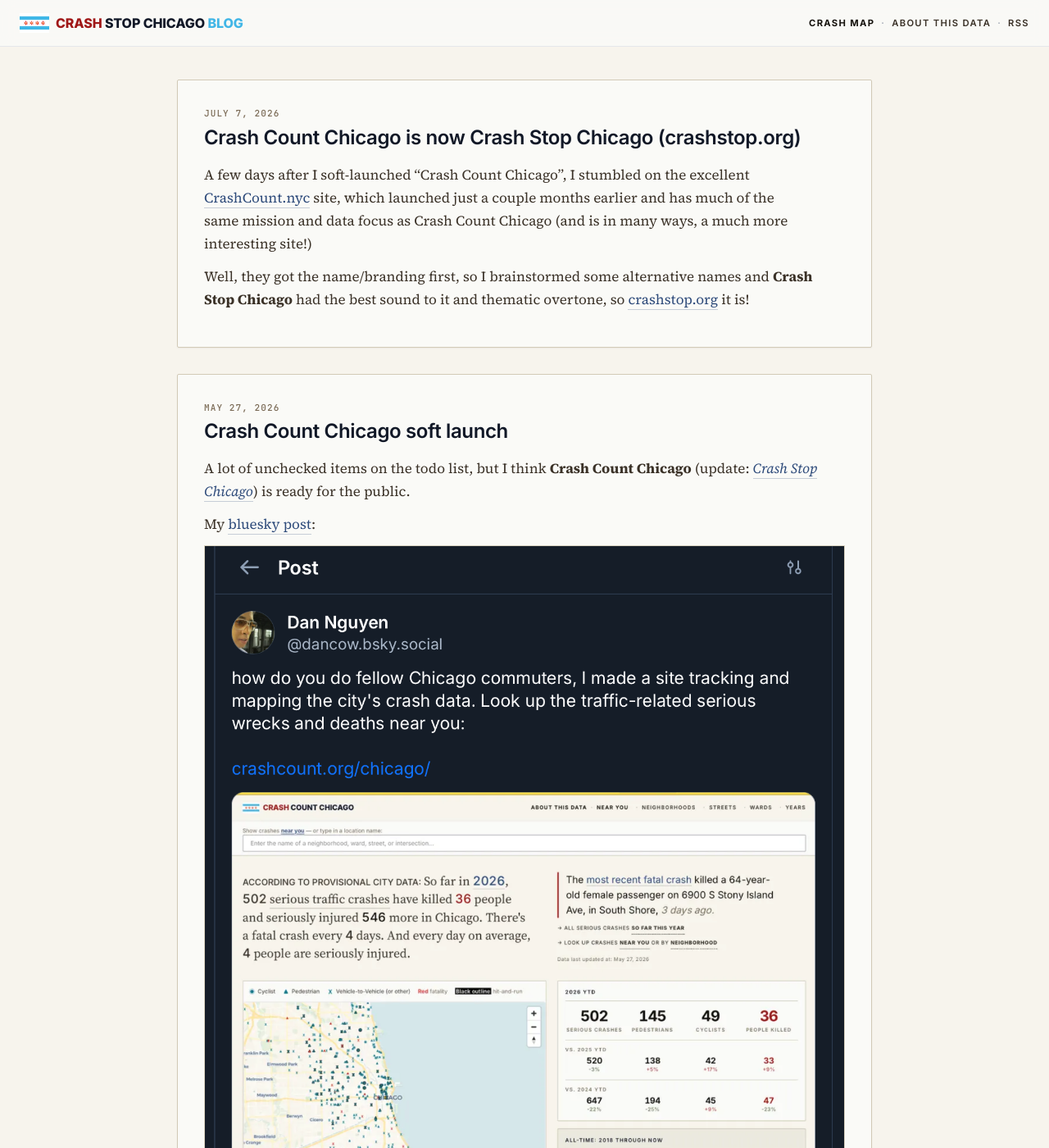
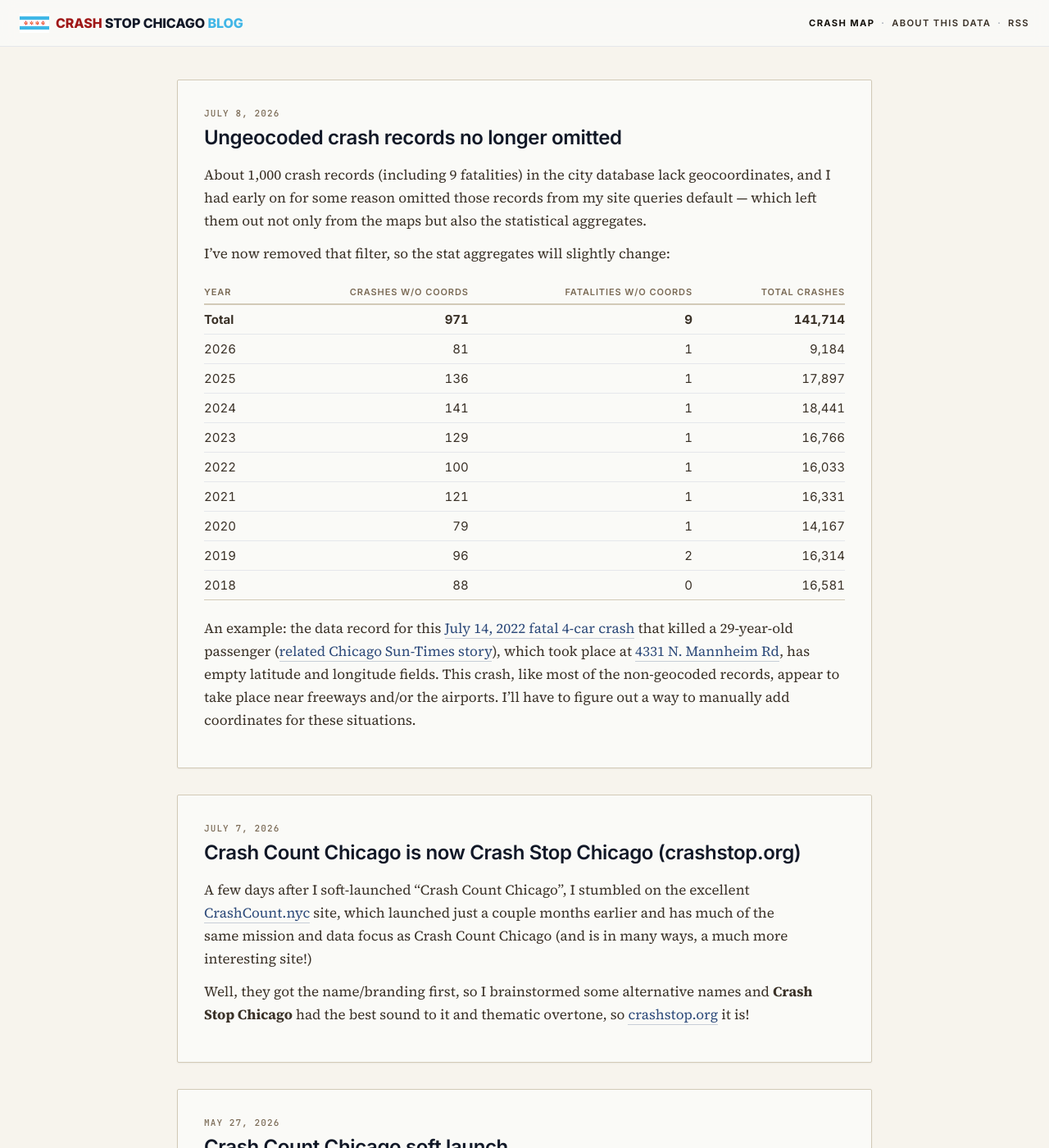
Before and after one commit to crashstop/blog.crashstop.org, a Jekyll site: the page built from index.html, in a window 1280 px wide and 1400 px high. Shown: the whole window at 82% size. Built offline with Jekyll 4.4.1, drawn with Linux system fonts in a browser that asks for light colours.

Commit message:
nicer table

```diff
--- /dev/null
+++ b/_posts/2026-07-08-ungeocoded-records-now-included.md
@@ -0,0 +1,56 @@
+---
+layout: post
+title: Ungeocoded crash records no longer omitted
+---
+
+About 1,000 crash records (including 9 fatalities) in the city database lack geocoordinates, and I had early on for some reason omitted those records from my site queries default — which left them out not only from the maps but also the statistical aggregates.
+
+I've now removed that filter, so the stat aggregates will slightly change:
+
+
+| Year  | Crashes w/o coords | Fatalities w/o coords | Total Crashes |
+| ----- | -----------------: | --------------------: | ------------: |
+| **Total** | **971**        | **9**                 | **141,714**   |
+| 2026  | 81                 | 1                     | 9,184         |
+| 2025  | 136                | 1                     | 17,897        |
+| 2024  | 141                | 1                     | 18,441        |
+| 2023  | 129                | 1                     | 16,766        |
+| 2022  | 100                | 1                     | 16,033        |
+| 2021  | 121                | 1                     | 16,331        |
+| 2020  | 79                 | 1                     | 14,167        |
+| 2019  | 96                 | 2                     | 16,314        |
+| 2018  | 88                 | 0                     | 16,581        |
+
+
+
+An example: the data record for this [July 14, 2022 fatal 4-car crash](https://crashstop.org/chicago/crashes/31881cfc3d0a9b4a172ab170210891adc9b7263c639beaf16b05fde86e207092de9b33006c7e6608b324fad1994fe574ef3b40d666faf3d3e8d6629bf8d03993) that killed a 29-year-old passenger ([related Chicago Sun-Times story](https://chicago.suntimes.com/news/2022/7/15/23219846/man-dead-3-year-old-boy-among-3-others-hurt-in-traffic-crash-near-ohare-airport)), which took place at [4331 N. Mannheim Rd](https://www.google.com/maps/place/4331+N+Mannheim+Rd,+Schiller+Park,+IL+60176/), has empty latitude and longitude fields. This crash, like most of the non-geocoded records, appear to take place near freeways and/or the airports. I'll have to figure out a way to manually add coordinates for these situations.
+
+
+
+<!--
+-- Query for reference sake
+
+WITH
+Src AS (
+  SELECT
+    SUBSTR(crash_date, 1, 4) AS Year
+    , fatal_tally
+    , latitude is null AS missing_coords
+FROM crashes_serving
+)
+
+SELECT
+Year
+, SUM(missing_coords) AS [Crashes w/o coords]
+, SUM(IIF(missing_coords, fatal_tally, 0)) AS [Fatalities w/o coords]
+, COUNT(1) AS `Total Crashes`
+
+FROM (
+    SELECT * FROM Src
+    UNION ALL
+    SELECT 'Total' AS Year, fatal_tally, missing_coords FROM Src
+)
+
+GROUP BY Year
+ORDER BY Year desc
+ -->
--- a/assets/css/main.css
+++ b/assets/css/main.css
@@ -328,6 +328,49 @@
   border: 1px solid var(--color-rule-card);
 }
 
+/* Markdown (kramdown) tables. Data tables use the sans/tabular voice,
+   like the stat tables on the main site. */
+.post-body table {
+  width: 100%;
+  margin: 1.25rem 0;
+  border-collapse: collapse;
+  font-family: var(--font-sans);
+  font-size: 0.9375rem;
+  line-height: 1.4;
+  font-variant-numeric: tabular-nums;
+}
+
+.post-body th {
+  font-size: 0.6875rem;
+  font-weight: 600;
+  letter-spacing: 0.08em;
+  text-transform: uppercase;
+  text-align: left;
+  color: var(--color-ink-muted);
+  padding: 0.375rem 0.75rem;
+  border-bottom: 2px solid var(--color-rule);
+}
+
+.post-body td {
+  padding: 0.4375rem 0.75rem;
+  border-bottom: 1px solid var(--color-line);
+  color: var(--color-ink-soft);
+}
+
+.post-body th:first-child,
+.post-body td:first-child {
+  padding-left: 0;
+}
+
+.post-body th:last-child,
+.post-body td:last-child {
+  padding-right: 0;
+}
+
+.post-body tbody tr:last-child td {
+  border-bottom-color: var(--color-rule);
+}
+
 /* Back-to-index link on post pages. */
 .post-nav {
   margin-top: 1.5rem;
```
